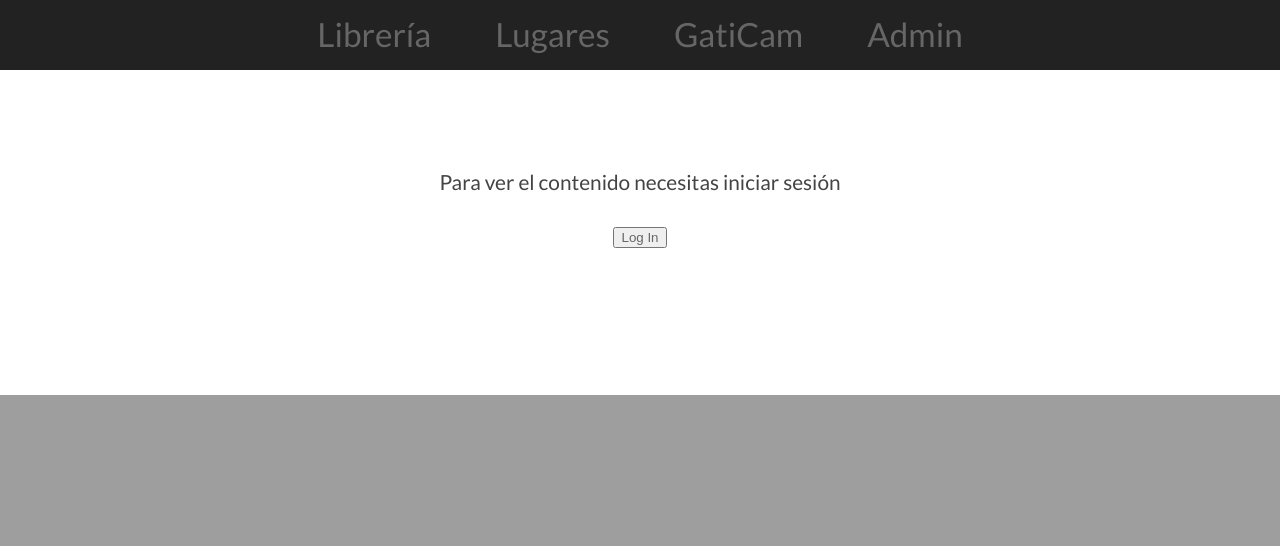
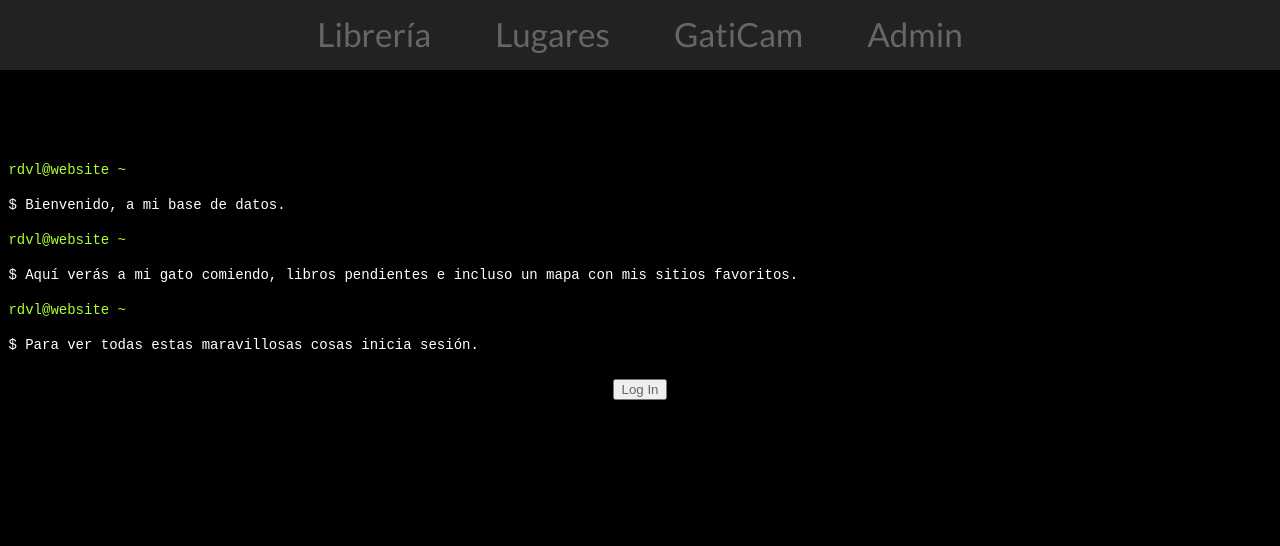
Before and after one commit to R-dVL/Home, a Django app: page / in a window 1280 px wide. Shown: the part 800-1346 px from the top of the page. Before the commit the page ends 1195 px from the top, so only its background shows below. Run offline with Django 3.2, Linux system fonts and the light colour scheme.

Commit message:
Pre https

```diff
--- a/Nexo/Catalogo/static/home.css
+++ b/Nexo/Catalogo/static/home.css
@@ -73,7 +73,7 @@ img{
 .site {
   padding: 7em 0;
   text-align: center;
-  background-color: #ffffff;
+  background-color: #000000;
   font-size: 1em;
   color: #444;
   position:relative
@@ -102,3 +102,17 @@ img{
   background:#333;
   color:#fff
 }
+
+.cmdusr {
+  font-family:  "Courier New", Courier, monospace;
+  font-size: 14px;
+  text-align: left;
+  color: greenyellow;
+}
+
+.cmdtxt {
+  font-family:  "Courier New", Courier, monospace;
+  font-size: 14px;
+  text-align: left;
+  color: white;
+}
--- a/Nexo/Catalogo/templates/home.html
+++ b/Nexo/Catalogo/templates/home.html
@@ -28,7 +28,12 @@
   <p>Hola {{ user.username }}!</p>
   <button><a href="{% url 'logout' %}">Log Out</a></button>
 {% else %}
-  <p>Para ver el contenido necesitas iniciar sesión</p>
+  <p class="cmdusr">&nbsp;rdvl@website ~</p>
+  <p class="cmdtxt">&nbsp;$ Bienvenido, a mi base de datos.</p>
+  <p class="cmdusr">&nbsp;rdvl@website ~</p>
+  <p class="cmdtxt">&nbsp;$ Aquí verás a mi gato comiendo, libros pendientes e incluso un mapa con mis sitios favoritos.</p>
+  <p class="cmdusr">&nbsp;rdvl@website ~</p>
+  <p class="cmdtxt">&nbsp;$ Para ver todas estas maravillosas cosas inicia sesión.</p>
   <button><a href="{% url 'login' %}">Log In</a></button>
 {% endif %}
 </section>
```
Also changed, not shown: Nexo/static/media/portadas/51u3DJv27VL.jpg (added).
